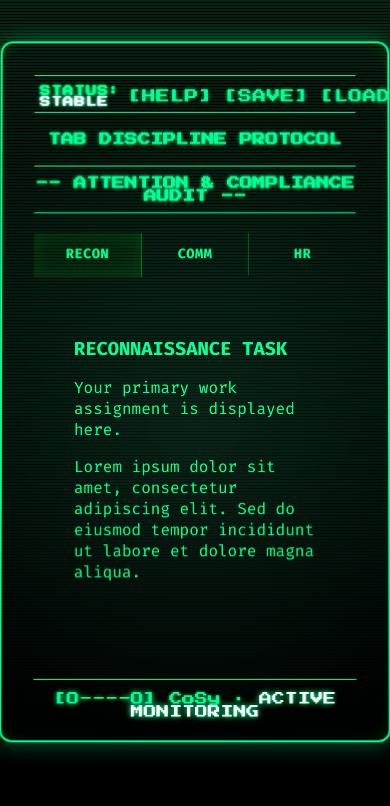
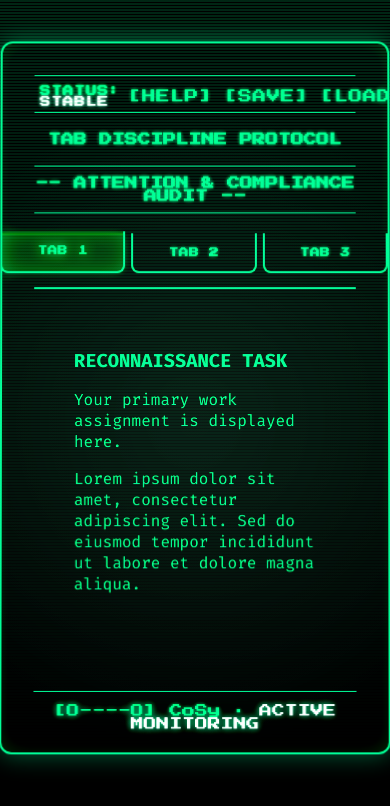
Before and after one commit to mmolarskybeck/eotm, a Vue app: page /tab-discipline/work in a window 390 px wide. Shown: the top 806 px of the page. Built offline with nearby package versions, Linux system fonts and the light colour scheme.

Commit message:
refactored tabs

```diff
--- a/src/minigames/TabDiscipline/TabDisciplineView.vue
+++ b/src/minigames/TabDiscipline/TabDisciplineView.vue
@@ -29,84 +29,98 @@ import { usePageHeader } from '@/composables/usePageHeader.js'
 usePageHeader('TAB DISCIPLINE PROTOCOL', '-- ATTENTION & COMPLIANCE AUDIT --')
 
 const tabs = ref([
-  { name: 'TabDisciplineWork', label: 'RECON' },
-  { name: 'TabDisciplineFeed', label: 'COMM' },
-  { name: 'TabDisciplineHR', label: 'HR' }
+  { name: 'TabDisciplineWork', label: 'TAB 1' },
+  { name: 'TabDisciplineFeed', label: 'TAB 2' },
+  { name: 'TabDisciplineHR', label: 'TAB 3' }
 ])
 </script>
 
 <style scoped>
 .tab-view-wrapper {
+  position: relative;
   display: flex;
   height: 100%;
   min-height: 400px;
 }
 
 .tab-container {
+  position: absolute;
+  left: -2rem; /* Break out of the content padding to reach the CRT border */
+  top: 0;
   display: flex;
   flex-direction: column;
-  width: 120px;
-  border-right: 2px solid var(--crt-green);
-  background: rgba(0, 255, 0, 0.02);
+  width: 42px; /* Slightly wider to accommodate the new design */
   padding: 0;
+  gap: 2px;
+  z-index: 10; /* Ensure tabs appear above content */
 }
 
 .tab {
   position: relative;
   display: block;
-  padding: 0.75rem 1rem;
+  padding: 2rem 0.5rem;
   text-decoration: none;
-  color: var(--crt-green);
-  font-family: var(--font-mono);
-  font-size: 0.85rem;
+  color: var(--green);
+  font-family: var(--font-crt); /* Use the CRT font for consistency */
+  font-size: 0.6rem;
   font-weight: 600;
-  background: rgba(0, 0, 0, 0.3);
-  border-bottom: 1px solid rgba(0, 255, 0, 0.3);
-  border-right: 3px solid transparent;
+  background: rgba(0, 0, 0, 0.9);
+  border: 2px solid var(--green);
+  border-left: none; /* Flush against CRT border - no left border */
   transition: all 0.2s ease;
   text-transform: uppercase;
   letter-spacing: 0.5px;
+  writing-mode: vertical-rl;
+  text-orientation: mixed;
+  /* Create the file folder tab effect - rounded on RIGHT side now */
+  border-top-right-radius: 6px;
+  border-bottom-right-radius: 6px;
+  min-height: 80px;
+  display: flex;
+  align-items: center;
+  justify-content: center;
+  /* Add CRT-style glow */
+  text-shadow: var(--tw-shadow-base);
+  box-shadow: inset 0 0 10px rgba(0, 255, 136, 0.1);
 }
 
 .tab:hover {
-  background: rgba(0, 255, 0, 0.05);
-  border-right-color: rgba(0, 255, 0, 0.5);
-  color: var(--crt-green);
-  text-shadow: 0 0 8px var(--crt-green);
+  background: rgba(0, 255, 0, 0.1);
+  color: var(--green);
+  text-shadow: 0 0 8px var(--green);
+  box-shadow: inset 0 0 15px rgba(0, 255, 136, 0.2), 0 0 8px rgba(0, 255, 136, 0.3);
 }
 
 .tab.active {
-  background: rgba(0, 255, 0, 0.08);
-  border-right: 3px solid var(--crt-green);
-  color: var(--crt-green);
-  text-shadow: 0 0 12px var(--crt-green);
-  box-shadow: inset 0 0 20px rgba(0, 255, 0, 0.1);
+  background: rgba(0, 255, 0, 0.2);
+  color: var(--green);
+  text-shadow: 0 0 12px var(--green);
+  box-shadow: inset 0 0 20px rgba(0, 255, 136, 0.3), 0 0 12px rgba(0, 255, 136, 0.4);
+  z-index: 2;
+  /* Extend the active tab further into the content area */
+  width: calc(100% + 8px);
+  margin-left: -2px; /* Shift left to maintain flush against border */
 }
 
-/* File folder divider effect */
-.tab::before {
+/* Create a connecting bridge for the active tab */
+.tab.active::after {
   content: '';
   position: absolute;
-  top: 0;
-  right: -2px;
-  width: 0;
-  height: 0;
-  border-left: 8px solid rgba(0, 255, 0, 0.3);
-  border-top: 8px solid transparent;
-  border-bottom: 8px solid transparent;
-  opacity: 0;
-  transition: opacity 0.2s ease;
-}
-
-.tab.active::before {
-  opacity: 1;
-  border-left-color: var(--crt-green);
+  top: -2px;
+  left: -2px;
+  bottom: -2px;
+  width: 4px;
+  background: rgba(0, 255, 0, 0.2);
+  border-top: 2px solid var(--green);
+  border-bottom: 2px solid var(--green);
+  z-index: -1;
 }
 
 .tab-label {
   display: block;
   position: relative;
-  z-index: 2;
+  z-index: 3;
+  white-space: nowrap;
 }
 
 .tab-content-pane {
@@ -114,6 +128,9 @@ const tabs = ref([
   padding: 1.5rem;
   background: rgba(0, 0, 0, 0.1);
   overflow-y: auto;
+  /* Add left border to define the content area */
+  border-left: 2px solid var(--green);
+  margin-left: 40px; /* Adjust for the new tab width */
 }
 
 /* Responsive adjustments */
@@ -121,33 +138,57 @@ const tabs = ref([
   .tab-view-wrapper {
     flex-direction: column;
     height: auto;
+    margin-left: 0;
   }
 
   .tab-container {
+    position: relative;
+    left: -2rem; /* Extend to CRT border on mobile too */
+    top: auto;
     flex-direction: row;
-    width: 100%;
-    border-right: none;
-    border-bottom: 2px solid var(--crt-green);
+    width: calc(100% + 4rem); /* Full width plus the padding we broke out of */
+    margin-bottom: 1rem;
   }
 
   .tab {
     flex: 1;
     text-align: center;
-    border-right: 1px solid rgba(0, 255, 0, 0.3);
-    border-bottom: 3px solid transparent;
+    border: 2px solid var(--green);
+    border-top: none; /* Flush against top on mobile */
+    border-radius: 0 0 8px 8px; /* Rounded bottom corners for mobile */
+    margin-bottom: 0;
+    margin-right: 4px;
+    padding: 0.75rem 0.5rem;
+    writing-mode: horizontal-tb;
+    text-orientation: initial;
+    min-height: auto;
   }
 
   .tab:last-child {
-    border-right: none;
+    margin-right: 0;
   }
 
   .tab.active {
-    border-right: 1px solid rgba(0, 255, 0, 0.3);
-    border-bottom: 3px solid var(--crt-green);
+    padding: 0.75rem 0.5rem 1rem 0.5rem;
   }
 
-  .tab::before {
-    display: none;
+  .tab.active::after {
+    top: -2px;
+    bottom: auto;
+    left: -2px;
+    right: -2px;
+    width: auto;
+    height: 4px;
+    border: none;
+    border-left: 2px solid var(--green);
+    border-right: 2px solid var(--green);
+  }
+
+  .tab-content-pane {
+    border-left: none;
+    border-top: 2px solid var(--green);
+    margin-left: 0;
+    margin-top: -2px;
   }
 }
 </style>
```
